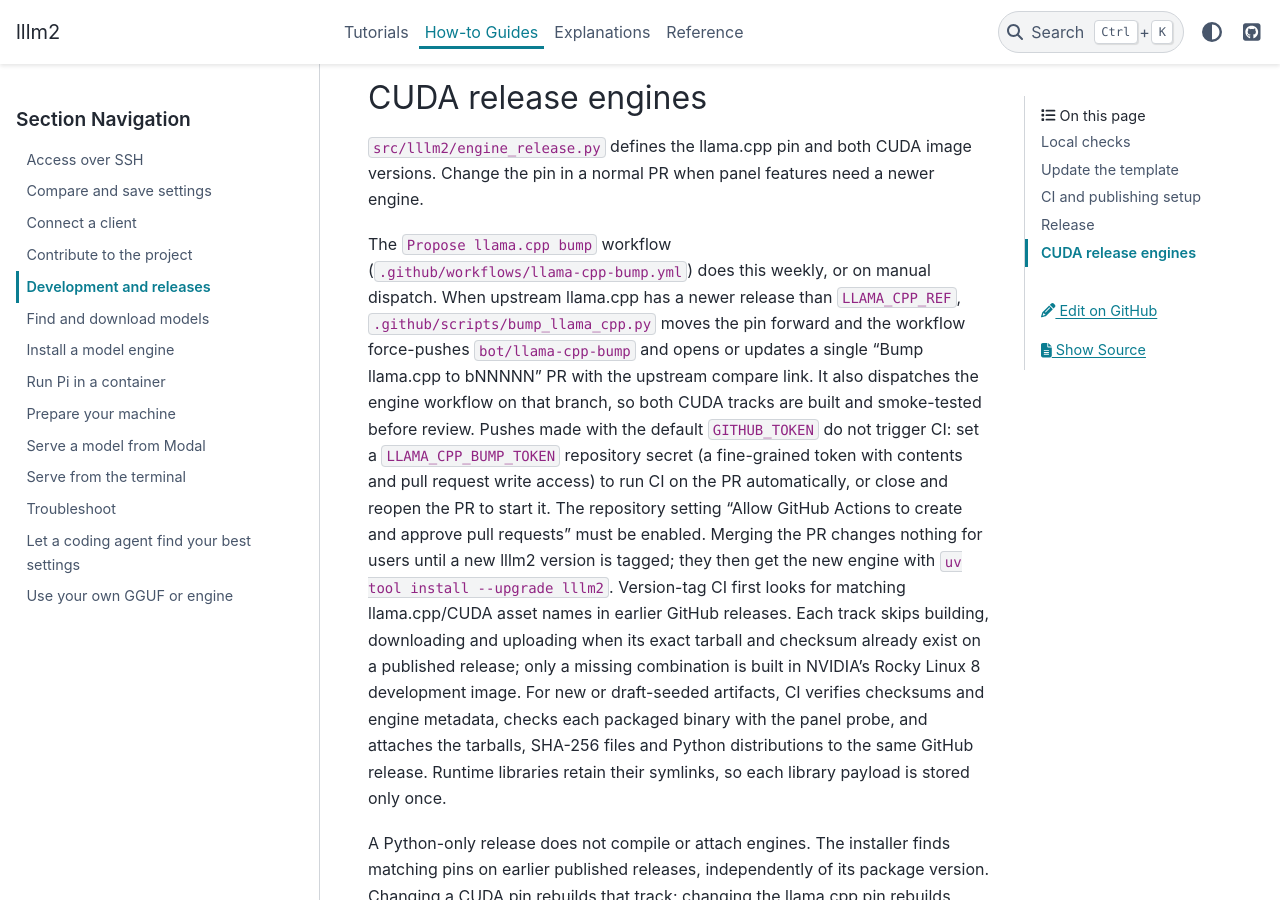
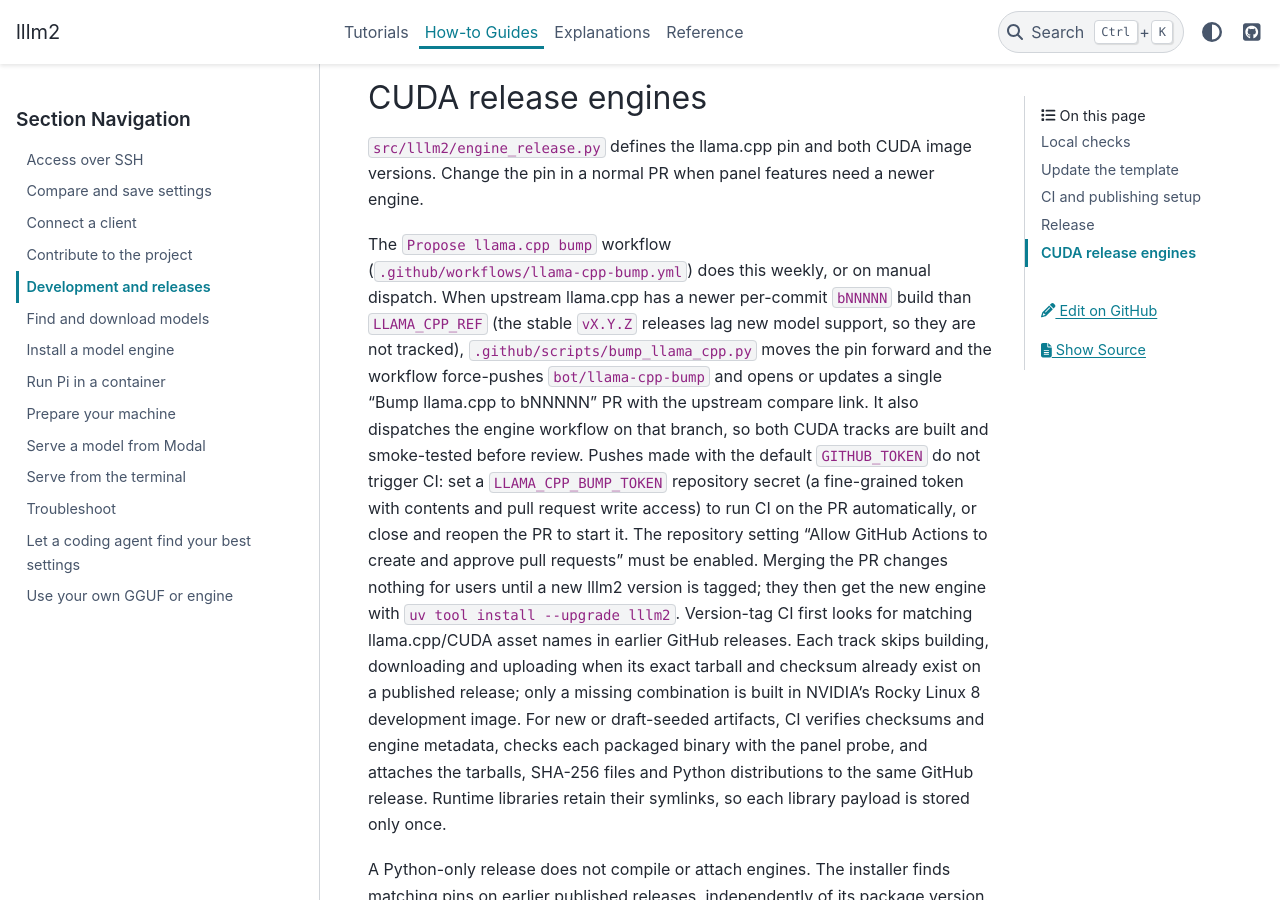
Before and after one commit to gilesknap/lllm2, a Sphinx documentation site: the page built from docs/how-to/development.md, in a window 1280 px wide and 900 px high, scrolled down 2386 px. Built offline with Sphinx 7.4.7 and the PyData theme 0.15.4, drawn with Linux system fonts in a browser that asks for light colours.

Commit message:
Track the newest llama.cpp build, not GitHub's latest release
Upstream now marks per-commit bNNNNN builds as pre-releases and points
releases/latest at curated vX.Y.Z releases, so the first bump run read
v0.5.0 and failed. Pick the highest bNNNNN tag instead to keep new
model support arriving promptly.

Co-Authored-By: Claude Opus 5.5 (1M context) <noreply@anthropic.com>
Claude-Session: https://claude.ai/code/session_01NdjF2tGAxFbwCb4LeWx4NV

```diff
--- a/docs/how-to/development.md
+++ b/docs/how-to/development.md
@@ -97,7 +97,8 @@ versions. Change the pin in a normal PR when panel features need a newer engine.
 
 The `Propose llama.cpp bump` workflow (`.github/workflows/llama-cpp-bump.yml`)
 does this weekly, or on manual dispatch. When upstream llama.cpp has a newer
-release than `LLAMA_CPP_REF`, `.github/scripts/bump_llama_cpp.py` moves the pin
+per-commit `bNNNNN` build than `LLAMA_CPP_REF` (the stable `vX.Y.Z` releases
+lag new model support, so they are not tracked), `.github/scripts/bump_llama_cpp.py` moves the pin
 forward and the workflow force-pushes `bot/llama-cpp-bump` and opens or updates a
 single "Bump llama.cpp to bNNNNN" PR with the upstream compare link. It also
 dispatches the engine workflow on that branch, so both CUDA tracks are built and
```
Also changed, not shown: 1 other file.
